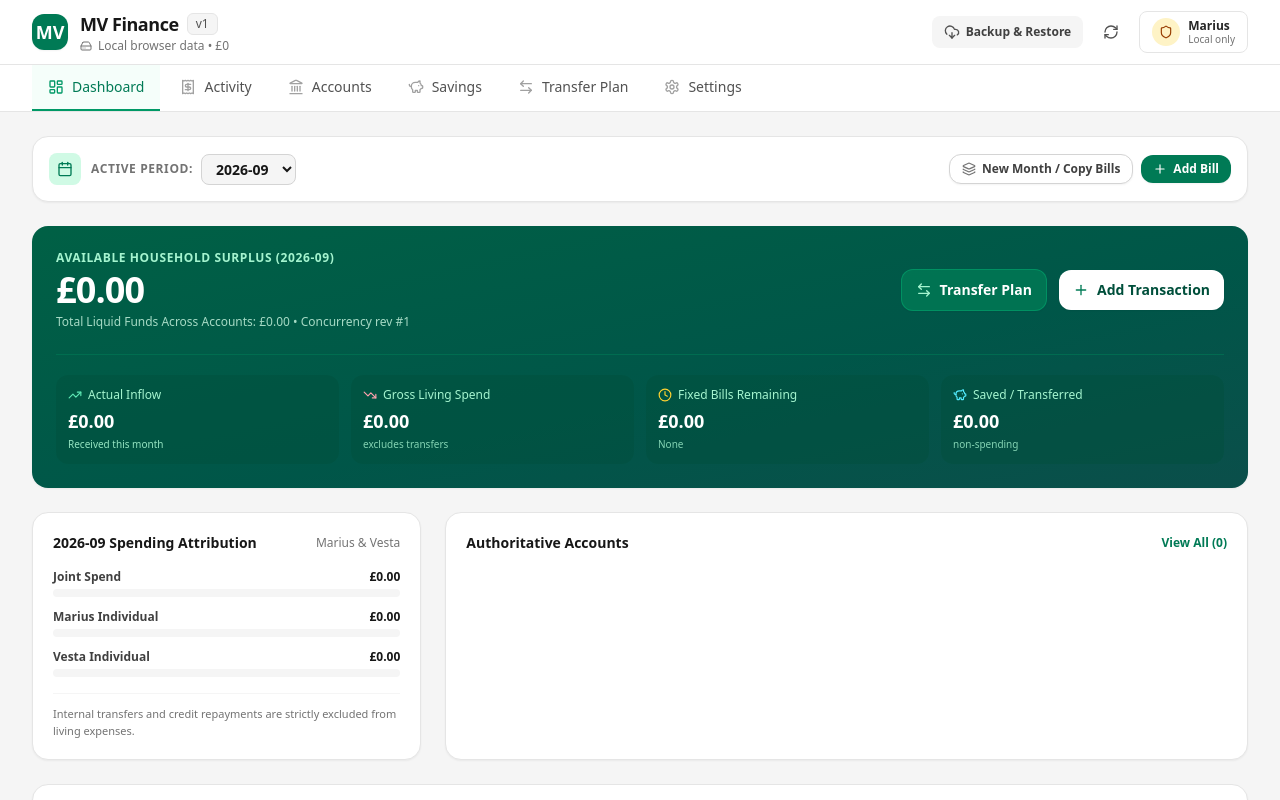
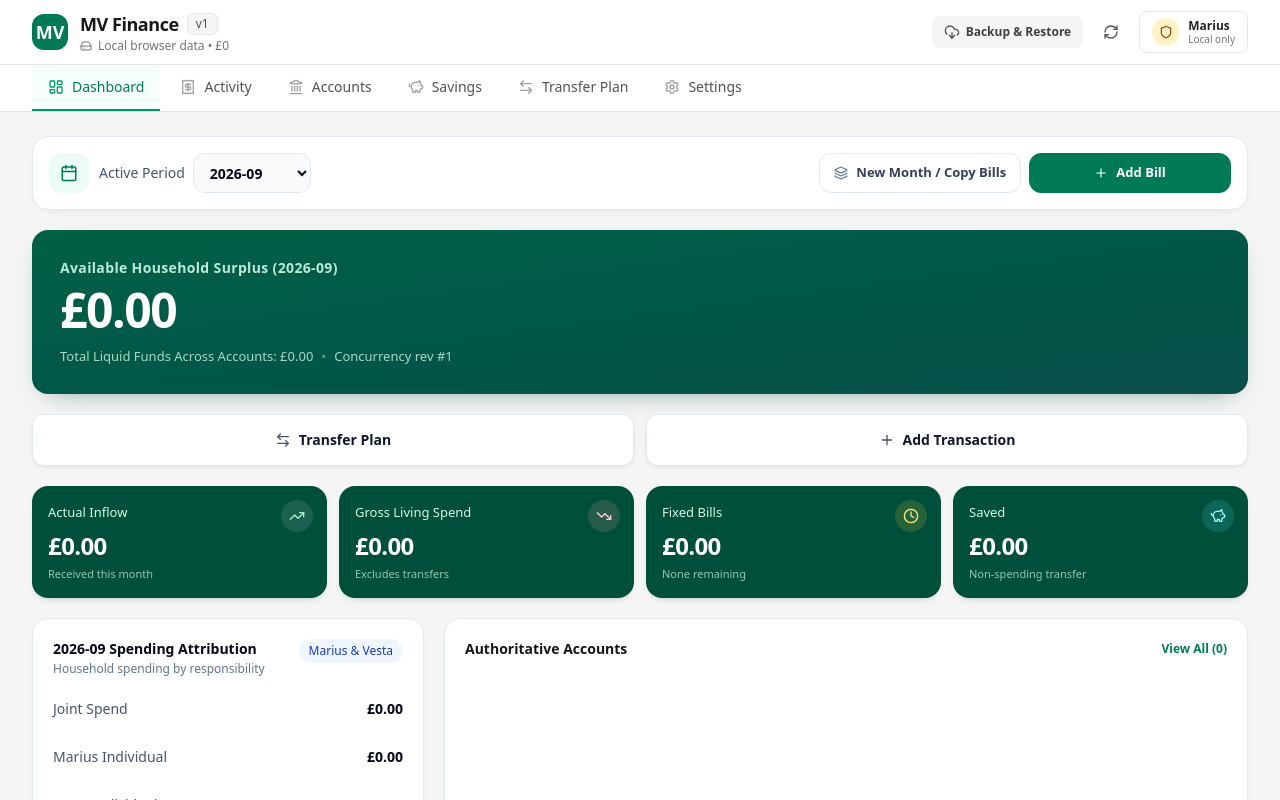
Before and after one commit to backtonemesis-cpu/MV, a React (Vite) app: page / in a window 1280 px wide. Shown: the top 800 px of the page. Built offline with nearby package versions, Linux system fonts and the light colour scheme.

Commit message:
Modernize and rebalance Home dashboard
Rework the Home dashboard into a balanced control bar, isolated surplus hero, dual primary actions, compact four-tile flow grid, and borderless spending attribution list with a muted rules callout, without changing any finance logic.

```diff
--- a/src/components/Dashboard.tsx
+++ b/src/components/Dashboard.tsx
@@ -10,7 +10,6 @@ import {
   Calendar,
   Layers,
   ArrowLeftRight,
-  CheckCircle2,
   AlertCircle,
   Clock,
 } from 'lucide-react';
@@ -123,22 +122,22 @@ export const Dashboard: React.FC<DashboardProps> = ({
   const canEdit = userRole === 'owner' || userRole === 'editor';
 
   return (
-    <div className="space-y-6 pb-12">
-      {/* Month Period Selector Header */}
-      <div className="bg-white dark:bg-neutral-800 p-4 rounded-2xl border border-neutral-200 dark:border-neutral-700 shadow-xs flex flex-col sm:flex-row sm:items-center sm:justify-between gap-3 transition-colors">
-        <div className="flex items-center gap-2.5">
-          <div className="w-8 h-8 rounded-lg bg-emerald-100 dark:bg-emerald-950 text-emerald-700 dark:text-emerald-300 flex items-center justify-center">
-            <Calendar className="w-4 h-4" />
+    <div className="space-y-5 pb-12">
+      {/* Active Period + Primary Month Actions */}
+      <section className="rounded-2xl border border-slate-200 dark:border-neutral-800 bg-white dark:bg-neutral-900 p-3.5 sm:p-4 shadow-[0_4px_12px_-8px_rgba(15,23,42,0.18)]">
+        <div className="flex flex-col lg:flex-row lg:items-center lg:justify-between gap-3">
+          <div className="flex items-center gap-2.5 min-w-0">
+            <div className="w-10 h-10 shrink-0 rounded-xl bg-emerald-50 dark:bg-emerald-950/50 text-emerald-700 dark:text-emerald-300 flex items-center justify-center">
+              <Calendar className="w-[18px] h-[18px]" />
             </div>
-          <div>
-            <div className="flex items-center gap-2">
-              <span className="text-xs font-semibold text-neutral-500 dark:text-neutral-400 uppercase tracking-wider">
-                Active Period:
+            <div className="flex flex-wrap items-center gap-2 min-w-0">
+              <span className="text-sm font-medium text-slate-600 dark:text-neutral-300 whitespace-nowrap">
+                Active Period
               </span>
               <select
                 value={selectedMonth}
                 onChange={(e) => onSelectMonth(e.target.value)}
-                className="font-black text-sm bg-neutral-100 dark:bg-neutral-700 text-neutral-900 dark:text-neutral-100 px-2.5 py-1 rounded-lg border border-neutral-300 dark:border-neutral-600 focus:ring-2 focus:ring-emerald-500 focus:outline-none"
+                className="h-10 min-w-[118px] px-3 rounded-xl border border-slate-200 dark:border-neutral-700 bg-slate-50 dark:bg-neutral-800 text-sm font-semibold text-slate-950 dark:text-white focus:ring-2 focus:ring-emerald-500/30 focus:border-emerald-500 focus:outline-none"
               >
                 {availableMonths.map((m) => (
                   <option key={m} value={m}>
@@ -148,134 +147,139 @@ export const Dashboard: React.FC<DashboardProps> = ({
               </select>
             </div>
           </div>
-        </div>
 
-        <div className="flex items-center gap-2">
           {canEdit && (
-            <>
+            <div className="grid grid-cols-2 gap-2 w-full lg:w-auto">
               <button
                 onClick={onOpenMonthImport}
-                className="inline-flex items-center gap-1.5 px-3 py-1.5 rounded-xl border border-neutral-300 dark:border-neutral-700 bg-white dark:bg-neutral-800 text-neutral-700 dark:text-neutral-200 text-xs font-semibold hover:bg-neutral-50 dark:hover:bg-neutral-750 transition shadow-xs"
+                className="h-10 inline-flex items-center justify-center gap-2 px-3.5 rounded-xl border border-slate-200 dark:border-neutral-700 bg-white dark:bg-neutral-900 text-slate-700 dark:text-neutral-200 text-[13px] font-semibold whitespace-nowrap hover:bg-slate-50 dark:hover:bg-neutral-800 transition"
               >
-                <Layers className="w-3.5 h-3.5 text-neutral-500" />
+                <Layers className="w-3.5 h-3.5 text-slate-500 dark:text-neutral-400" />
                 New Month / Copy Bills
               </button>
               <button
                 onClick={onOpenPlannedPaymentModal}
-                className="inline-flex items-center gap-1.5 px-3 py-1.5 rounded-xl bg-emerald-700 text-white text-xs font-semibold hover:bg-emerald-800 shadow-xs transition"
+                className="h-10 inline-flex items-center justify-center gap-2 px-3.5 rounded-xl border border-emerald-700 bg-emerald-700 text-white text-[13px] font-semibold whitespace-nowrap hover:bg-emerald-800 transition"
               >
                 <Plus className="w-3.5 h-3.5" />
                 Add Bill
               </button>
-            </>
+            </div>
           )}
         </div>
+      </section>
+
+      {/* Available Household Surplus Hero */}
+      <section className="rounded-2xl bg-gradient-to-br from-emerald-800 to-teal-900 dark:from-emerald-950 dark:to-teal-950 p-6 sm:p-7 text-white shadow-[0_10px_26px_-16px_rgba(6,78,59,0.65)]">
+        <div>
+          <div className="text-xs sm:text-sm font-semibold tracking-wide text-emerald-100/90">
+            Available Household Surplus ({selectedMonth})
           </div>
-
-      {/* Primary Financial Banner: Available Surplus & Total Balance */}
-      <div className="bg-gradient-to-br from-emerald-800 to-teal-900 dark:from-emerald-950 dark:to-teal-950 rounded-2xl p-6 text-white shadow-xs">
-        <div className="flex flex-col sm:flex-row sm:items-center sm:justify-between gap-4">
-          <div>
-            <div className="flex items-center gap-2">
-              <span className="text-xs font-semibold uppercase tracking-wider text-emerald-200">
-                Available Household Surplus ({selectedMonth})
-              </span>
-            </div>
-            <h1 className="text-3xl sm:text-4xl font-black tracking-tight mt-1">
+          <h1 className="mt-2 text-4xl sm:text-5xl font-black tracking-[-0.03em] leading-none">
             {formatPence(surplusCalculation.availableSurplusPence)}
           </h1>
-            <p className="text-xs text-emerald-100/80 mt-1">
-              Total Liquid Funds Across Accounts: {formatPence(totalLiquidBalancePence)} • Concurrency rev #{household.version}
+          <p className="mt-3 text-[13px] leading-5 text-emerald-100/80">
+            Total Liquid Funds Across Accounts: {formatPence(totalLiquidBalancePence)}
+            <span className="mx-2 text-emerald-300/60">•</span>
+            Concurrency rev #{household.version}
           </p>
         </div>
+      </section>
 
-          <div className="flex items-center gap-2 sm:gap-3">
+      {/* Primary Home Actions */}
+      <div className={`grid gap-3 ${canEdit ? 'grid-cols-2' : 'grid-cols-1'}`}>
         <button
           id="dashboard-open-transfer-plan-btn"
           onClick={() => onNavigateToTab('transfer_plan')}
-              className="inline-flex items-center justify-center gap-2 px-3.5 py-2.5 rounded-xl bg-emerald-700/80 hover:bg-emerald-700 text-white font-semibold text-xs sm:text-sm border border-emerald-600/80 shadow-xs transition"
+          className="min-h-[52px] inline-flex items-center justify-center gap-2 px-3.5 py-3.5 rounded-xl bg-white dark:bg-neutral-900 text-slate-900 dark:text-white font-semibold text-sm border border-[#e2e8f0] dark:border-neutral-700 shadow-[0_2px_6px_-3px_rgba(15,23,42,0.18)] hover:bg-slate-50 dark:hover:bg-neutral-800 transition"
         >
-              <ArrowLeftRight className="w-4 h-4 text-emerald-200" />
+          <ArrowLeftRight className="w-4 h-4 text-slate-600 dark:text-neutral-300" />
           Transfer Plan
         </button>
         {canEdit && (
           <button
             id="dashboard-add-tx-btn"
             onClick={onOpenAddTransaction}
-                className="inline-flex items-center justify-center gap-2 px-3.5 py-2.5 rounded-xl bg-white dark:bg-neutral-100 text-emerald-900 font-semibold text-xs sm:text-sm shadow-xs hover:bg-emerald-50 active:scale-95 transition"
+            className="min-h-[52px] inline-flex items-center justify-center gap-2 px-3.5 py-3.5 rounded-xl bg-white dark:bg-neutral-900 text-slate-900 dark:text-white font-semibold text-sm border border-[#e2e8f0] dark:border-neutral-700 shadow-[0_2px_6px_-3px_rgba(15,23,42,0.18)] hover:bg-slate-50 dark:hover:bg-neutral-800 transition"
           >
-                <Plus className="w-4 h-4 text-emerald-700" />
+            <Plus className="w-4 h-4 text-slate-600 dark:text-neutral-300" />
             Add Transaction
           </button>
         )}
       </div>
+
+      {/* Financial Flow Sub-Metrics */}
+      <section className="grid grid-cols-2 lg:grid-cols-4 gap-3">
+        <article className="relative min-w-0 overflow-hidden rounded-2xl bg-emerald-900 dark:bg-emerald-950 p-4 text-white shadow-[0_4px_10px_-7px_rgba(6,78,59,0.6)]">
+          <div className="absolute top-3.5 right-3.5 w-8 h-8 rounded-full bg-white/10 flex items-center justify-center">
+            <TrendingUp className="w-4 h-4 text-emerald-200" />
           </div>
-
-        {/* Financial Flow Tiles (Filtered by selectedMonth) */}
-        <div className="grid grid-cols-2 md:grid-cols-4 gap-3 mt-6 pt-5 border-t border-emerald-700/60">
-          <div className="bg-emerald-900/40 dark:bg-emerald-900/60 p-3 rounded-xl">
-            <div className="flex items-center gap-1.5 text-xs text-emerald-200 font-medium">
-              <TrendingUp className="w-3.5 h-3.5 text-emerald-300" />
+          <div className="pr-10 text-[13px] font-medium leading-5 text-emerald-100 whitespace-nowrap overflow-hidden text-ellipsis">
             Actual Inflow
           </div>
-            <div className="text-base sm:text-lg font-bold mt-1 text-white">
+          <div className="mt-2 text-xl sm:text-2xl font-bold tracking-tight whitespace-nowrap">
             {formatPence(surplusCalculation.actualIncomeReceivedPence)}
           </div>
-            <div className="text-[10px] text-emerald-200/90 mt-0.5">
+          <div className="mt-1 text-[11px] leading-4 text-emerald-100/70 min-h-4">
             {surplusCalculation.expectedIncomePence > 0
               ? `Expected: ${formatPence(surplusCalculation.expectedIncomePence)}`
               : surplusCalculation.refundsPence > 0
               ? `+${formatPence(surplusCalculation.refundsPence)} refunds`
               : 'Received this month'}
           </div>
+        </article>
+
+        <article className="relative min-w-0 overflow-hidden rounded-2xl bg-emerald-900 dark:bg-emerald-950 p-4 text-white shadow-[0_4px_10px_-7px_rgba(6,78,59,0.6)]">
+          <div className="absolute top-3.5 right-3.5 w-8 h-8 rounded-full bg-rose-300/15 flex items-center justify-center">
+            <TrendingDown className="w-4 h-4 text-rose-200" />
           </div>
-
-          <div className="bg-emerald-900/40 dark:bg-emerald-900/60 p-3 rounded-xl">
-            <div className="flex items-center gap-1.5 text-xs text-emerald-200 font-medium">
-              <TrendingDown className="w-3.5 h-3.5 text-rose-300" />
+          <div className="pr-10 text-[13px] font-medium leading-5 text-emerald-100 whitespace-nowrap overflow-hidden text-ellipsis">
             Gross Living Spend
           </div>
-            <div className="text-base sm:text-lg font-bold mt-1 text-white">
+          <div className="mt-2 text-xl sm:text-2xl font-bold tracking-tight whitespace-nowrap">
             {formatPence(surplusCalculation.grossOtherSpendingPence)}
           </div>
-            <div className="text-[10px] text-emerald-200/80 mt-0.5">
-              excludes transfers
+          <div className="mt-1 text-[11px] leading-4 text-emerald-100/70">
+            Excludes transfers
           </div>
+        </article>
+
+        <article className="relative min-w-0 overflow-hidden rounded-2xl bg-emerald-900 dark:bg-emerald-950 p-4 text-white shadow-[0_4px_10px_-7px_rgba(6,78,59,0.6)]">
+          <div className="absolute top-3.5 right-3.5 w-8 h-8 rounded-full bg-amber-300/15 flex items-center justify-center">
+            <Clock className="w-4 h-4 text-amber-200" />
           </div>
-
-          <div className="bg-emerald-900/40 dark:bg-emerald-900/60 p-3 rounded-xl">
-            <div className="flex items-center gap-1.5 text-xs text-emerald-200 font-medium">
-              <Clock className="w-3.5 h-3.5 text-amber-300" />
-              Fixed Bills Remaining
+          <div className="pr-10 text-[13px] font-medium leading-5 text-emerald-100 whitespace-nowrap overflow-hidden text-ellipsis">
+            Fixed Bills
           </div>
-            <div className="text-base sm:text-lg font-bold mt-1 text-white">
+          <div className="mt-2 text-xl sm:text-2xl font-bold tracking-tight whitespace-nowrap">
             {formatPence(surplusCalculation.fixedBillsUnpaidPence)}
           </div>
-            <div className="text-[10px] text-emerald-200/80 mt-0.5">
+          <div className="mt-1 text-[11px] leading-4 text-emerald-100/70 min-h-4">
             {surplusCalculation.fixedBillsTotalPence > 0
               ? `${formatPence(surplusCalculation.fixedBillsTotalPence)} total`
-                : 'None'}
+              : 'None remaining'}
           </div>
+        </article>
+
+        <article className="relative min-w-0 overflow-hidden rounded-2xl bg-emerald-900 dark:bg-emerald-950 p-4 text-white shadow-[0_4px_10px_-7px_rgba(6,78,59,0.6)]">
+          <div className="absolute top-3.5 right-3.5 w-8 h-8 rounded-full bg-cyan-300/15 flex items-center justify-center">
+            <PiggyBank className="w-4 h-4 text-cyan-200" />
           </div>
-
-          <div className="bg-emerald-900/40 dark:bg-emerald-900/60 p-3 rounded-xl">
-            <div className="flex items-center gap-1.5 text-xs text-emerald-200 font-medium">
-              <PiggyBank className="w-3.5 h-3.5 text-cyan-300" />
-              Saved / Transferred
+          <div className="pr-10 text-[13px] font-medium leading-5 text-emerald-100 whitespace-nowrap overflow-hidden text-ellipsis">
+            Saved
           </div>
-            <div className="text-base sm:text-lg font-bold mt-1 text-white">
+          <div className="mt-2 text-xl sm:text-2xl font-bold tracking-tight whitespace-nowrap">
             {formatPence(monthSummary.savingsTransfersPence)}
           </div>
-            <div className="text-[10px] text-emerald-200/80 mt-0.5">
-              non-spending
+          <div className="mt-1 text-[11px] leading-4 text-emerald-100/70">
+            Non-spending transfer
           </div>
-          </div>
-        </div>
-      </div>
+        </article>
+      </section>
 
       {/* Transfer Plan Alert Banner (If accounts need funding for upcoming bills) */}
       {transferPlanSnapshot.length > 0 && (
-        <div className="bg-amber-50 dark:bg-amber-950/40 border border-amber-200 dark:border-amber-900 rounded-2xl p-4 flex flex-col sm:flex-row sm:items-center sm:justify-between gap-3">
+        <div className="bg-amber-50/80 dark:bg-amber-950/30 border border-amber-100 dark:border-amber-900/70 rounded-2xl p-4 flex flex-col sm:flex-row sm:items-center sm:justify-between gap-3">
           <div className="flex items-start gap-3">
             <AlertCircle className="w-5 h-5 text-amber-600 dark:text-amber-400 shrink-0 mt-0.5" />
             <div>
@@ -297,70 +301,59 @@ export const Dashboard: React.FC<DashboardProps> = ({
       )}
 
       {/* Grid: Spending Attribution & Authoritative Accounts */}
-      <div className="grid grid-cols-1 md:grid-cols-3 gap-6">
+      <div className="grid grid-cols-1 md:grid-cols-3 gap-5">
         {/* Payer Attribution Card */}
-        <div className="bg-white dark:bg-neutral-800 p-5 rounded-2xl border border-neutral-200 dark:border-neutral-700 shadow-xs">
-          <div className="flex items-center justify-between mb-4">
-            <h2 className="text-sm font-bold text-neutral-900 dark:text-neutral-100">
+        <section className="bg-white dark:bg-neutral-900 p-5 rounded-2xl border border-slate-200 dark:border-neutral-800 shadow-[0_4px_12px_-8px_rgba(15,23,42,0.18)]">
+          <div className="flex items-start justify-between gap-3 mb-2">
+            <div>
+              <h2 className="text-sm font-bold text-slate-950 dark:text-white">
                 {selectedMonth} Spending Attribution
               </h2>
-            <span className="text-xs text-neutral-500 dark:text-neutral-400">Marius & Vesta</span>
+              <p className="mt-0.5 text-xs text-slate-500 dark:text-neutral-400">
+                Household spending by responsibility
+              </p>
+            </div>
+            <span className="shrink-0 px-2.5 py-1 rounded-full bg-blue-50 dark:bg-blue-950/50 text-xs font-medium text-blue-800 dark:text-blue-200">
+              Marius & Vesta
+            </span>
           </div>
 
-          <div className="space-y-3">
-            <div>
-              <div className="flex justify-between text-xs font-semibold mb-1">
-                <span className="text-neutral-700 dark:text-neutral-300">Joint Spend</span>
-                <span className="text-neutral-900 dark:text-neutral-100">{formatPence(jointSpendPence)}</span>
+          <div className="mt-2">
+            <div className="flex items-center justify-between gap-4 py-3.5">
+              <span className="text-sm font-medium text-slate-600 dark:text-neutral-300">
+                Joint Spend
+              </span>
+              <span className="text-sm font-bold text-slate-950 dark:text-white whitespace-nowrap">
+                {formatPence(jointSpendPence)}
+              </span>
             </div>
-              <div className="w-full bg-neutral-100 dark:bg-neutral-700 rounded-full h-2">
-                <div
-                  className="bg-emerald-600 h-2 rounded-full transition-all"
-                  style={{
-                    width: `${monthSummary.grossExpensesPence > 0 ? Math.min(100, (jointSpendPence / monthSummary.grossExpensesPence) * 100) : 0}%`,
-                  }}
-                />
+
+            <div className="flex items-center justify-between gap-4 py-3.5">
+              <span className="text-sm font-medium text-slate-600 dark:text-neutral-300">
+                Marius Individual
+              </span>
+              <span className="text-sm font-bold text-slate-950 dark:text-white whitespace-nowrap">
+                {formatPence(mariusSpendPence)}
+              </span>
+            </div>
+
+            <div className="flex items-center justify-between gap-4 py-3.5">
+              <span className="text-sm font-medium text-slate-600 dark:text-neutral-300">
+                Vesta Individual
+              </span>
+              <span className="text-sm font-bold text-slate-950 dark:text-white whitespace-nowrap">
+                {formatPence(vestaSpendPence)}
+              </span>
             </div>
           </div>
 
-            <div>
-              <div className="flex justify-between text-xs font-semibold mb-1">
-                <span className="text-neutral-700 dark:text-neutral-300">Marius Individual</span>
-                <span className="text-neutral-900 dark:text-neutral-100">{formatPence(mariusSpendPence)}</span>
-              </div>
-              <div className="w-full bg-neutral-100 dark:bg-neutral-700 rounded-full h-2">
-                <div
-                  className="bg-blue-600 h-2 rounded-full transition-all"
-                  style={{
-                    width: `${monthSummary.grossExpensesPence > 0 ? Math.min(100, (mariusSpendPence / monthSummary.grossExpensesPence) * 100) : 0}%`,
-                  }}
-                />
-              </div>
-            </div>
-
-            <div>
-              <div className="flex justify-between text-xs font-semibold mb-1">
-                <span className="text-neutral-700 dark:text-neutral-300">Vesta Individual</span>
-                <span className="text-neutral-900 dark:text-neutral-100">{formatPence(vestaSpendPence)}</span>
-              </div>
-              <div className="w-full bg-neutral-100 dark:bg-neutral-700 rounded-full h-2">
-                <div
-                  className="bg-purple-600 h-2 rounded-full transition-all"
-                  style={{
-                    width: `${monthSummary.grossExpensesPence > 0 ? Math.min(100, (vestaSpendPence / monthSummary.grossExpensesPence) * 100) : 0}%`,
-                  }}
-                />
-              </div>
-            </div>
-          </div>
-
-          <div className="mt-4 pt-3 border-t border-neutral-100 dark:border-neutral-700 text-[11px] text-neutral-500 dark:text-neutral-400">
+          <div className="mt-4 rounded-lg bg-[#f8fafc] dark:bg-neutral-800/70 px-4 py-3 text-[13px] leading-5 text-[#64748b] dark:text-neutral-400">
             Internal transfers and credit repayments are strictly excluded from living expenses.
           </div>
-        </div>
+        </section>
 
         {/* Account Balances Preview */}
-        <div className="md:col-span-2 bg-white dark:bg-neutral-800 p-5 rounded-2xl border border-neutral-200 dark:border-neutral-700 shadow-xs">
+        <div className="md:col-span-2 bg-white dark:bg-neutral-900 p-5 rounded-2xl border border-slate-200 dark:border-neutral-800 shadow-[0_4px_12px_-8px_rgba(15,23,42,0.18)]">
           <div className="flex items-center justify-between mb-4">
             <h2 className="text-sm font-bold text-neutral-900 dark:text-neutral-100">
               Authoritative Accounts
@@ -380,7 +373,7 @@ export const Dashboard: React.FC<DashboardProps> = ({
               .map((acc) => (
                 <div
                   key={acc.id}
-                  className="p-3.5 rounded-xl bg-neutral-50 dark:bg-neutral-850 border border-neutral-200 dark:border-neutral-750 hover:border-neutral-300 dark:hover:border-neutral-700 transition"
+                  className="p-3.5 rounded-xl bg-[#f8fafc] dark:bg-neutral-800/70 border border-slate-100 dark:border-neutral-800 hover:border-slate-200 dark:hover:border-neutral-700 transition"
                 >
                   <div className="flex items-center justify-between">
                     <span className="text-xs font-semibold text-neutral-800 dark:text-neutral-200">
@@ -405,7 +398,7 @@ export const Dashboard: React.FC<DashboardProps> = ({
       </div>
 
       {/* Planned Commitments for this Month */}
-      <div className="bg-white dark:bg-neutral-800 p-5 rounded-2xl border border-neutral-200 dark:border-neutral-700 shadow-xs">
+      <div className="bg-white dark:bg-neutral-900 p-5 rounded-2xl border border-slate-200 dark:border-neutral-800 shadow-[0_4px_12px_-8px_rgba(15,23,42,0.18)]">
         <div className="flex items-center justify-between mb-3">
           <div>
             <h2 className="text-sm font-bold text-neutral-900 dark:text-neutral-100">
@@ -463,7 +456,7 @@ export const Dashboard: React.FC<DashboardProps> = ({
       </div>
 
       {/* Recent Transactions Preview */}
-      <div className="bg-white dark:bg-neutral-800 p-5 rounded-2xl border border-neutral-200 dark:border-neutral-700 shadow-xs">
+      <div className="bg-white dark:bg-neutral-900 p-5 rounded-2xl border border-slate-200 dark:border-neutral-800 shadow-[0_4px_12px_-8px_rgba(15,23,42,0.18)]">
         <div className="flex items-center justify-between mb-4">
           <h2 className="text-sm font-bold text-neutral-900 dark:text-neutral-100">
             {selectedMonth} Recent Activity
```
Lines whose indentation alone changed are shown as unchanged.
